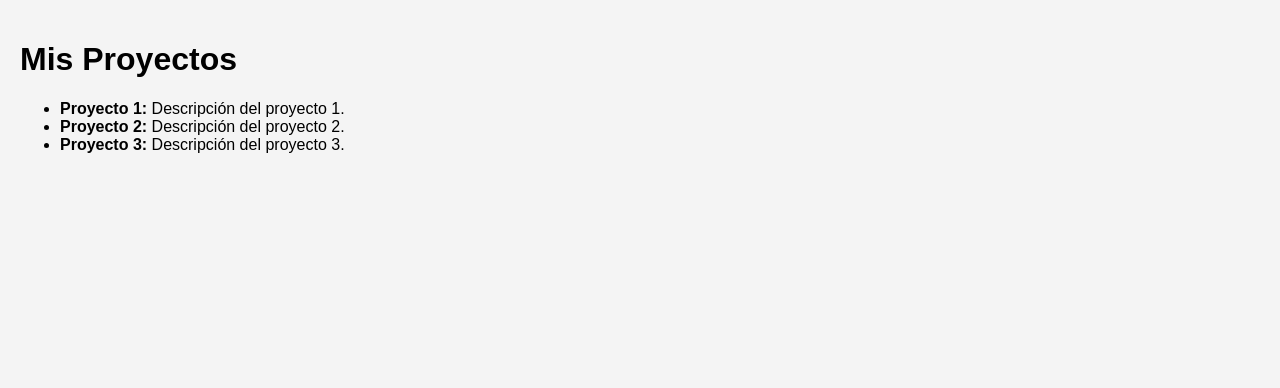
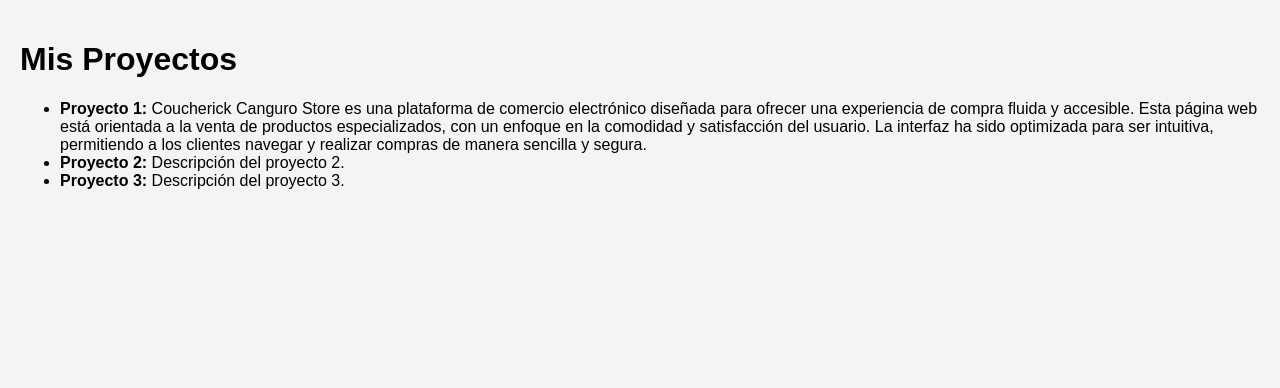
Before and after one commit to Estefanygal/Sobre-mi, a PHP site: page /projects.php in a window 1280 px wide. Shown: the part 38-426 px from the top of the page. Run offline with PHP 8.4, Linux system fonts and the light colour scheme.

Commit message:
Actualizar projects.php

```diff
--- a/projects.php
+++ b/projects.php
@@ -1,7 +1,7 @@
 <?php include 'header.php'; ?>
     <h1>Mis Proyectos</h1>
     <ul>
-        <li><strong>Proyecto 1:</strong> Descripción del proyecto 1.</li>
+        <li><strong>Proyecto 1:</strong> Coucherick Canguro Store es una plataforma de comercio electrónico diseñada para ofrecer una experiencia de compra fluida y accesible. Esta página web está orientada a la venta de productos especializados, con un enfoque en la comodidad y satisfacción del usuario. La interfaz ha sido optimizada para ser intuitiva, permitiendo a los clientes navegar y realizar compras de manera sencilla y segura.</li>
         <li><strong>Proyecto 2:</strong> Descripción del proyecto 2.</li>
         <li><strong>Proyecto 3:</strong> Descripción del proyecto 3.</li>
         <!-- Añade más proyectos aquí -->
```
